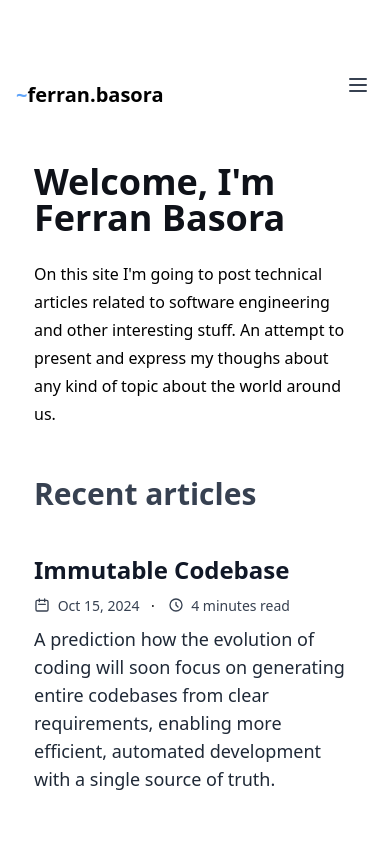
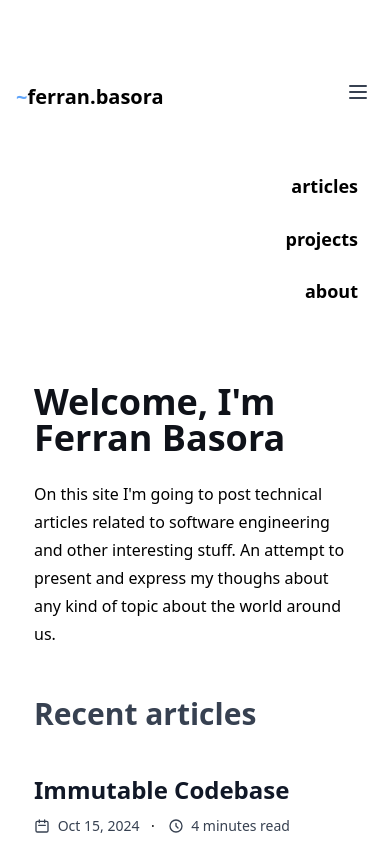
Before and after one commit to fcsonline/ferranbasora.com, an Astro site: page / in a window 390 px wide. Both pictures are taken after a click on the button "Menu". Shown: the top 843 px of the page. Built offline with nearby package versions, Linux system fonts and the light colour scheme; Astro itself is replaced by a stand-in of ours.

Commit message:
Fix menu

```diff
--- a/src/components/Header.astro
+++ b/src/components/Header.astro
@@ -1,26 +1,49 @@
 ---
-import HeaderLink from './HeaderLink.astro';
-import { metadata } from '../consts'
+import HeaderLink from "./HeaderLink.astro";
+import { metadata } from "../consts";
 ---
 
 <header>
-	<div class="flex flex-row">
+	<div class="flex flex-row items-baseline">
 		<h1>
-			<a href="/" class="text-xl font-black leading-none text-black no-underline font-display">
-				<span class="text-xl font-black leading-none text-blue-400 font-display">~</span>{metadata.title}
+			<a
+				href="/"
+				class="text-xl font-black leading-none text-black no-underline font-display"
+			>
+				<span
+					class="text-xl font-black leading-none text-blue-400 font-display"
+					>~</span
+				>{metadata.title}
 			</a>
 		</h1>
-		<div class="flex flex-grow justify-end text-right">
+		<div class="flex flex-grow flex-col justify-end text-right">
 			<div class="flex justify-end lg:hidden">
-				<button class="flex items-center py-1 px-1 text-gray-700 outline-none hover:border-white" aria-label="Menu">
-				  <svg class="w-6" xmlns="http://www.w3.org/2000/svg" fill="none" viewBox="0 0 24 24" stroke="currentColor">
-					<path stroke-linecap="round" stroke-linejoin="round" stroke-width="2" d="M4 6h16M4 12h16M4 18h16" />
-				  </svg>
+				<button
+					id="hamburger-menu"
+					class="flex items-center py-8 px-1 text-gray-700 outline-none hover:border-white"
+					aria-label="Menu"
+				>
+					<svg
+						class="w-6"
+						xmlns="http://www.w3.org/2000/svg"
+						fill="none"
+						viewBox="0 0 24 24"
+						stroke="currentColor"
+					>
+						<path
+							stroke-linecap="round"
+							stroke-linejoin="round"
+							stroke-width="2"
+							d="M4 6h16M4 12h16M4 18h16"></path>
+					</svg>
 				</button>
-			  </div>
+			</div>
 
 			<nav>
-				<div class="w-full flex flex-grow flex-row items-end mb-6 lg:flex lg:items-center lg:w-auto pt-6 lg:pt-0 hidden">
+				<div
+					id="menu-items"
+					class="w-full flex flex-grow flex-row items-end justify-end mb-6 lg:flex lg:items-center lg:w-auto pt-6 lg:pt-0 hidden"
+				>
 					<HeaderLink href="/posts">articles</HeaderLink>
 					<HeaderLink href="/projects">projects</HeaderLink>
 					<HeaderLink href="/about">about</HeaderLink>
@@ -29,3 +52,32 @@ import { metadata } from '../consts'
 		</div>
 	</div>
 </header>
+
+<script>
+	function toggleNav() {
+		const menuBtn = document.querySelector("#hamburger-menu");
+		const menuItems = document.querySelector("#menu-items");
+
+		if (!menuBtn || !menuItems) {
+			return;
+		}
+
+		menuBtn.addEventListener("click", () => {
+			const menuExpanded =
+				menuBtn.getAttribute("aria-expanded") === "true";
+			menuBtn.setAttribute(
+				"aria-expanded",
+				menuExpanded ? "false" : "true",
+			);
+			menuBtn.setAttribute(
+				"aria-label",
+				menuExpanded ? "Open Menu" : "Close Menu",
+			);
+			menuItems.classList.toggle("flex-col");
+			menuItems.classList.toggle("flex-row");
+			menuItems.classList.toggle("hidden");
+		});
+	}
+
+	toggleNav();
+</script>
```
